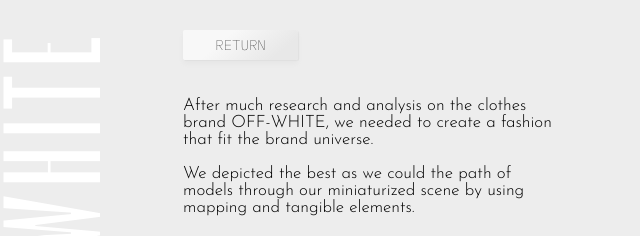
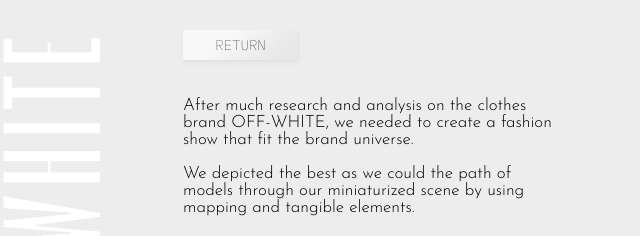
Before and after one commit to Ahoui-html/Enzo-Wattebled, a plain HTML site: page offwhite.html in a window 1280 px wide. Shown: the top 236 px of the page, 9-649 px from the left. Drawn offline with Linux system fonts and the light colour scheme; a script that the page names is missing.

Commit message:
Add files via upload

```diff
--- a/offwhite.html
+++ b/offwhite.html
@@ -33,7 +33,7 @@
             </nav>
             <div class="text-content">
                 <div class="text-content-left">
-                    <p>After much research and analysis on the clothes brand OFF-WHITE, we needed to create a fashion that fit the brand universe.</p>
+                    <p>After much research and analysis on the clothes brand OFF-WHITE, we needed to create a fashion show that fit the brand universe.</p>
                     <p>We depicted the best as we could the path of models through our miniaturized scene by using mapping and tangible elements.</p>
                     <h4><a href="https://youtu.be/tAfNOxnSJ2U" target="_blank">- CHECK THE VIDEO -</a></h4>
                 </div>
```
